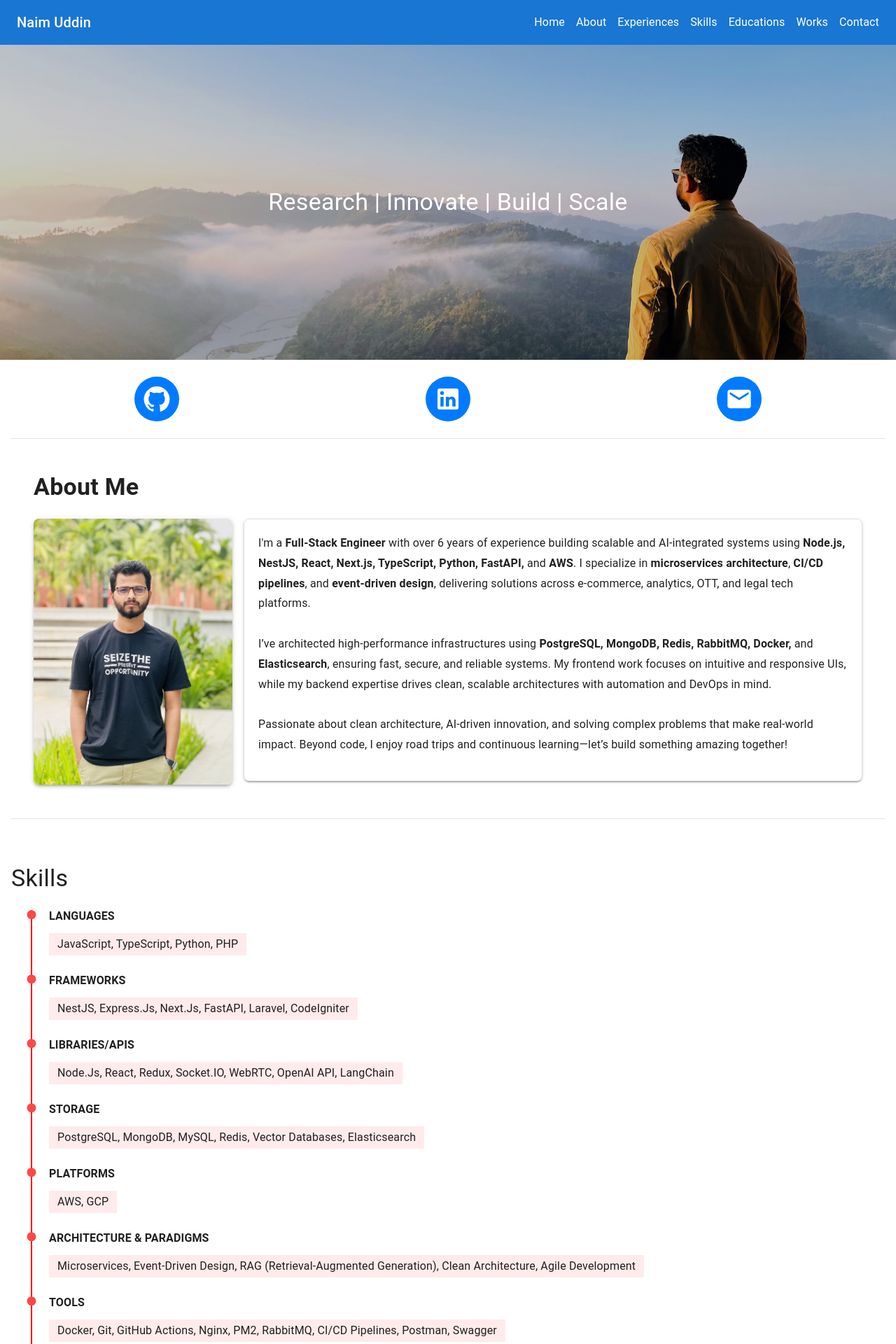
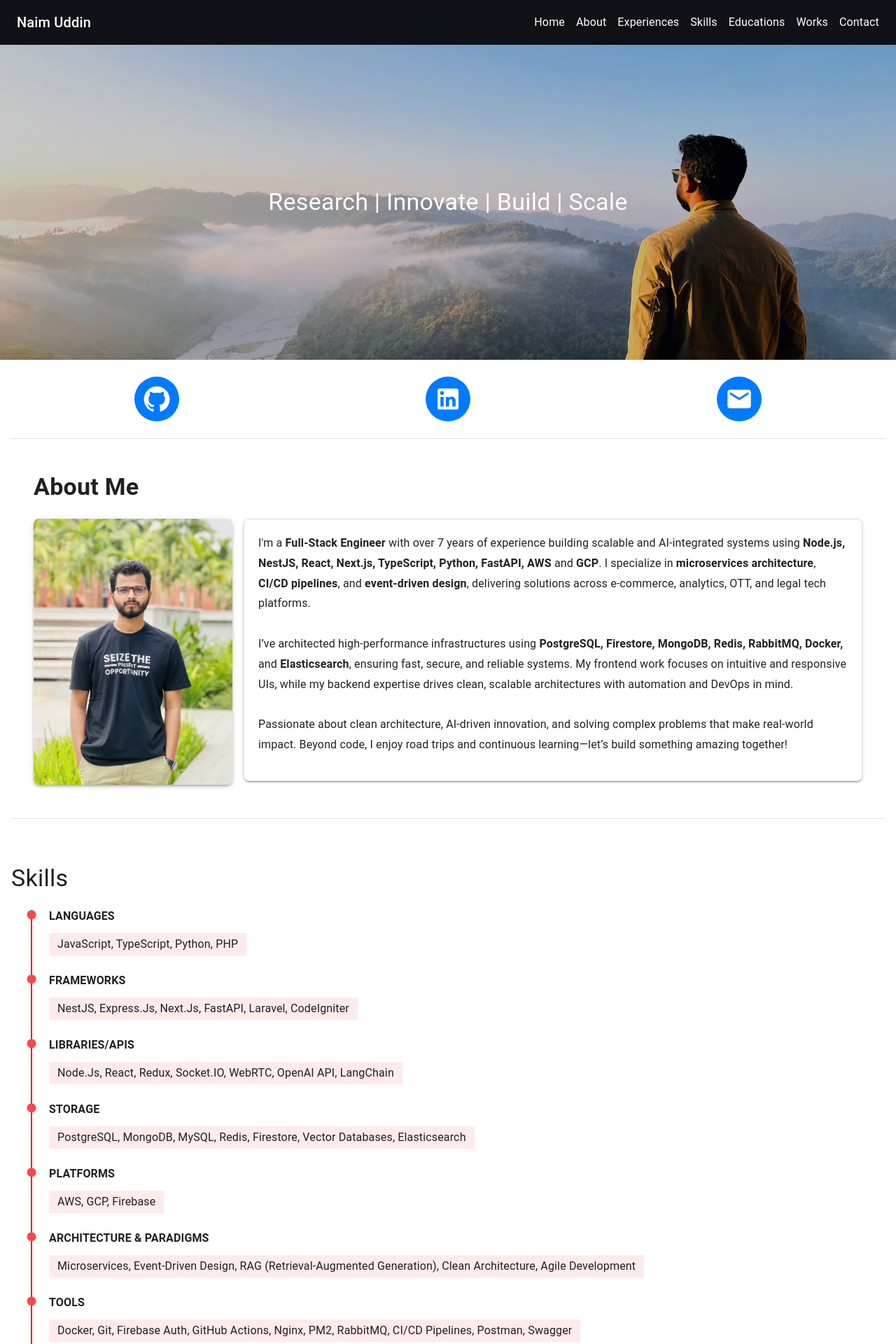
Before and after one commit to naimuddin374/portfolio, a React (Create React App) app: page / in a window 1280 px wide. Shown: the top 1920 px of the page at 70% size. Built offline with nearby package versions, Linux system fonts and the light colour scheme.

Commit message:
Change in about and skill section

```diff
--- a/src/components/About.jsx
+++ b/src/components/About.jsx
@@ -49,12 +49,13 @@ const About = () => {
             }}
           >
             <Typography variant="body1" sx={{ lineHeight: 1.8, mb: 2 }}>
-              I'm a <strong>Full-Stack Engineer</strong> with over 6 years of
+              I'm a <strong>Full-Stack Engineer</strong> with over 7 years of
               experience building scalable and AI-integrated systems using{" "}
               <strong>
                 Node.js, NestJS, React, Next.js, TypeScript, Python, FastAPI,
+                AWS
               </strong>{" "}
-              and <strong>AWS</strong>. I specialize in{" "}
+              and <strong>GCP</strong>. I specialize in{" "}
               <strong>microservices architecture</strong>,{" "}
               <strong>CI/CD pipelines</strong>, and{" "}
               <strong>event-driven design</strong>, delivering solutions across
@@ -63,11 +64,12 @@ const About = () => {
               <br />
               I’ve architected high-performance infrastructures using{" "}
               <strong>
-                PostgreSQL, MongoDB, Redis, RabbitMQ, Docker,
-              </strong> and <strong>Elasticsearch</strong>, ensuring fast,
-              secure, and reliable systems. My frontend work focuses on
-              intuitive and responsive UIs, while my backend expertise drives
-              clean, scalable architectures with automation and DevOps in mind.
+                PostgreSQL, Firestore, MongoDB, Redis, RabbitMQ, Docker,
+              </strong>{" "}
+              and <strong>Elasticsearch</strong>, ensuring fast, secure, and
+              reliable systems. My frontend work focuses on intuitive and
+              responsive UIs, while my backend expertise drives clean, scalable
+              architectures with automation and DevOps in mind.
               <br />
               <br />
               Passionate about clean architecture, AI-driven innovation, and
--- a/src/components/Navbar.jsx
+++ b/src/components/Navbar.jsx
@@ -46,7 +46,12 @@ function Navbar(props) {
       <Divider />
       <List>
         {navItems.map((item) => (
-          <ListItem key={item} disablePadding component={'a'} href={`#${item.toLocaleLowerCase()}`}>
+          <ListItem
+            key={item}
+            disablePadding
+            component={"a"}
+            href={`#${item.toLocaleLowerCase()}`}
+          >
             <ListItemButton sx={{ textAlign: "center" }}>
               <ListItemText primary={item} />
             </ListItemButton>
@@ -62,7 +67,11 @@ function Navbar(props) {
   return (
     <Box position="sticky" top={0} zIndex={100}>
       <CssBaseline />
-      <AppBar component="nav" position="sticky" sx={{boxShadow:'none'}}>
+      <AppBar
+        component="nav"
+        position="sticky"
+        sx={{ boxShadow: "none", background: "#101117" }}
+      >
         <Toolbar>
           <IconButton
             color="inherit"
@@ -99,16 +108,15 @@ function Navbar(props) {
           <Typography
             variant="h6"
             component="div"
-            textAlign={'right'}
+            textAlign={"right"}
             sx={{
               flexGrow: 1,
-              display: { xs: "block", sm: "none" }
+              display: { xs: "block", sm: "none" },
             }}
           >
             Naim Uddin
           </Typography>
         </Toolbar>
-
       </AppBar>
       <nav>
         <Drawer
--- a/src/components/Projects.jsx
+++ b/src/components/Projects.jsx
@@ -25,6 +25,18 @@ const data = [
   },
   {
     id: 3,
+    name: "Allucent",
+    title:
+      "Construction scheduling platform integrating CPM, Lean Planning and P6®",
+    url: "https://www.allucent.io",
+    achievements: [
+      "Built a scalable real-time scheduling platform trusted by Turner, Kitchell, and JE Dunn.",
+      "Developed collaborative workflows with P6® integration, cutting schedule update time by 60%.",
+      "Engineered modular architecture supporting multiple scheduling approaches for projects of all sizes.",
+    ],
+  },
+  {
+    id: 4,
     name: "Rabbithole Prime",
     title: "Live sports and entertainment streaming platform",
     url: "https://www.rabbitholebd.com",
@@ -35,7 +47,7 @@ const data = [
     ],
   },
   {
-    id: 4,
+    id: 5,
     name: "Bengal Meat Qurbani",
     title: "E-commerce platform for halal meat products",
     url: "https://qurbani.bengalmeat.com",
@@ -46,7 +58,7 @@ const data = [
     ],
   },
   {
-    id: 5,
+    id: 6,
     name: "Runners Automobile",
     title: "E-commerce platform for motorcycle and three-wheeler sales",
     url: "http://runnerautomobiles.com",
@@ -57,7 +69,7 @@ const data = [
     ],
   },
   {
-    id: 6,
+    id: 7,
     name: "ShowTalent",
     title:
       "All Society Business & Economy Science & Technology Arts & Culture Sports & Fitness Religion. Post Your Content Here.",
@@ -69,7 +81,7 @@ const data = [
     ],
   },
   {
-    id: 7,
+    id: 8,
     name: "Lubyc",
     title:
       "Lubyc's innovative all-in-one platform is specifically designed to meet your business's unique needs, fostering optimal growth through enhanced efficiency and productivity.",
--- a/src/components/Skill.jsx
+++ b/src/components/Skill.jsx
@@ -39,6 +39,7 @@ const data = [
       "MongoDB",
       "MySQL",
       "Redis",
+      "Firestore",
       "Vector Databases",
       "Elasticsearch",
     ],
@@ -46,7 +47,7 @@ const data = [
   {
     id: 5,
     category: "Platforms",
-    items: ["AWS", "GCP"],
+    items: ["AWS", "GCP", "Firebase"],
   },
   {
     id: 6,
@@ -65,6 +66,7 @@ const data = [
     items: [
       "Docker",
       "Git",
+      "Firebase Auth",
       "GitHub Actions",
       "Nginx",
       "PM2",
```
Also changed, not shown: package.json (+7 -1 lines), 8 other files (tests, documents, lock files or other folders). Lines whose indentation alone changed are shown as unchanged.
